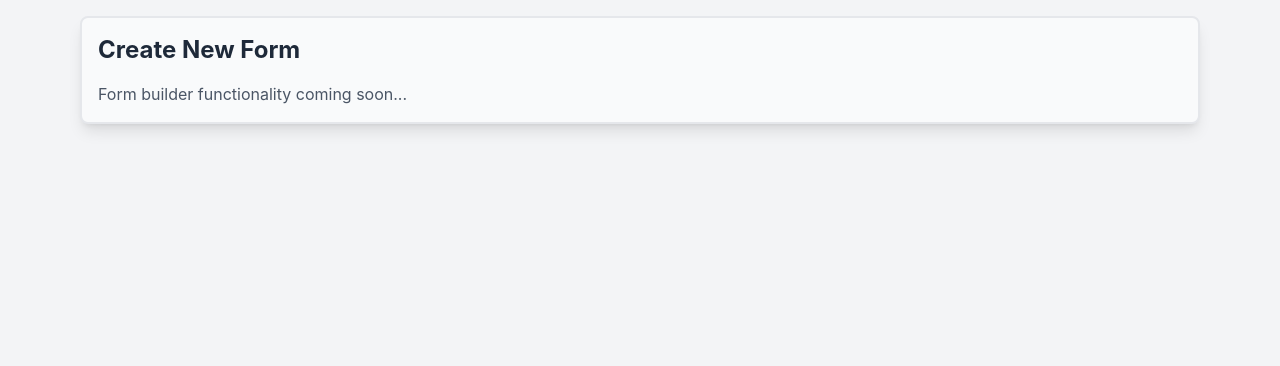
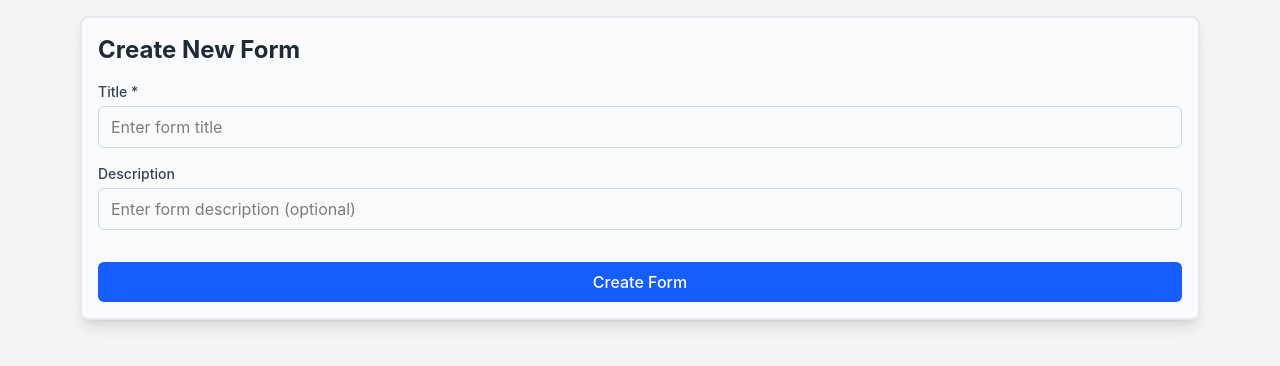
Before and after one commit to insanetim/tenthousand-test, a React (Vite) app in the folder client/: page /forms/new in a window 1280 px wide. Shown: the top 366 px of the page. Built offline with nearby package versions, Linux system fonts and the light colour scheme; no server answers; what @rtk-query/graphql-request-base-query would draw is missing.

Commit message:
update ui components

```diff
--- a/client/src/components/ErrorAlert.tsx
+++ /dev/null
@@ -1,13 +0,0 @@
-interface ErrorAlertProps {
-  errorMessage: string
-}
-
-const ErrorAlert: React.FC<ErrorAlertProps> = ({ errorMessage }) => {
-  return (
-    <div className="text-red-600 bg-red-50 border border-red-200 rounded p-3">
-      {errorMessage}
-    </div>
-  )
-}
-
-export default ErrorAlert
--- a/client/src/components/FormItem.tsx
+++ b/client/src/components/FormItem.tsx
@@ -1,5 +1,5 @@
 import { Eye, FileText } from "lucide-react"
-import { Link } from "react-router-dom"
+import Button from "./UI/Button"
 
 interface FormItemProps {
   id: string
@@ -21,20 +21,17 @@ const FormItem: React.FC<FormItemProps> = ({ id, title, description }) => {
         </div>
       </div>
       <div className="flex gap-3">
-        <Link
-          to={`/forms/${id}/fill`}
-          className="flex items-center gap-2 px-4 py-2 bg-blue-500 text-white rounded hover:bg-blue-600 transition-colors"
-        >
+        <Button to={`/forms/${id}/fill`}>
           <Eye size={16} />
           View Form
-        </Link>
-        <Link
+        </Button>
+        <Button
           to={`/forms/${id}/responses`}
-          className="flex items-center gap-2 px-4 py-2 bg-gray-500 text-white rounded hover:bg-gray-600 transition-colors"
+          variant="secondary"
         >
           <FileText size={16} />
           View Responses
-        </Link>
+        </Button>
       </div>
     </div>
   )
--- /dev/null
+++ b/client/src/components/UI/Button.tsx
@@ -0,0 +1,76 @@
+import React from "react"
+import { Link } from "react-router"
+
+interface ButtonProps {
+  children: React.ReactNode
+  onClick?: () => void
+  type?: "button" | "submit" | "reset"
+  variant?: "primary" | "secondary" | "danger"
+  disabled?: boolean
+  className?: string
+  to?: string
+  fullWidth?: boolean
+}
+
+const Button: React.FC<ButtonProps> = ({
+  children,
+  onClick,
+  type = "button",
+  variant = "primary",
+  disabled = false,
+  className = "",
+  to,
+  fullWidth = false,
+}) => {
+  const getVariantClasses = () => {
+    switch (variant) {
+      case "secondary":
+        return "bg-gray-600 text-white hover:bg-gray-700 focus:ring-gray-500"
+      case "danger":
+        return "bg-red-600 text-white hover:bg-red-700 focus:ring-red-500"
+      default:
+        return "bg-blue-600 text-white hover:bg-blue-700 focus:ring-blue-500"
+    }
+  }
+
+  const baseClasses =
+    "flex items-center gap-2 py-2 px-4 rounded-md focus:outline-none focus:ring-2 focus:ring-offset-2 transition-colors font-medium cursor-pointer"
+  const widthClasses = fullWidth ? "w-full justify-center" : ""
+  const disabledClasses = disabled ? "opacity-50 cursor-not-allowed" : ""
+  const variantClasses = getVariantClasses()
+
+  const classes = `
+    ${baseClasses}
+    ${widthClasses}
+    ${variantClasses}
+    ${disabledClasses}
+    ${className}
+  `.trim()
+
+  const sharedProps = {
+    className: classes,
+    children,
+  }
+
+  if (to) {
+    return (
+      <Link
+        to={to}
+        {...sharedProps}
+      >
+        {children}
+      </Link>
+    )
+  }
+
+  return (
+    <button
+      type={type}
+      onClick={onClick}
+      disabled={disabled}
+      {...sharedProps}
+    />
+  )
+}
+
+export default Button
--- /dev/null
+++ b/client/src/components/UI/ErrorAlert.tsx
@@ -0,0 +1,27 @@
+interface ErrorAlertProps {
+  errorMessage: string | string[]
+}
+
+const ErrorAlert: React.FC<ErrorAlertProps> = ({ errorMessage }) => {
+  const renderError = () => {
+    if (Array.isArray(errorMessage)) {
+      return (
+        <ul className="list-disc list-inside space-y-1">
+          {errorMessage.map((error, index) => (
+            <li key={index}>{error}</li>
+          ))}
+        </ul>
+      )
+    }
+
+    return <span>{errorMessage}</span>
+  }
+
+  return (
+    <div className="text-red-600 bg-red-50 border border-red-200 rounded p-3">
+      {renderError()}
+    </div>
+  )
+}
+
+export default ErrorAlert
--- /dev/null
+++ b/client/src/components/UI/FormField.tsx
@@ -0,0 +1,42 @@
+interface FormFieldProps {
+  value: string
+  onChange: (value: string) => void
+  hasError?: boolean
+  placeholder?: string
+  type?: 'text' | 'date'
+}
+
+const FormField: React.FC<FormFieldProps> = ({
+  value,
+  onChange,
+  hasError = false,
+  placeholder = "",
+  type = "text",
+}) => {
+  const handleChange = (e: React.ChangeEvent<HTMLInputElement>) => {
+    onChange(e.target.value)
+  }
+
+  const baseClasses =
+    "w-full px-3 py-2 border rounded-md focus:outline-none focus:ring-2 focus:ring-blue-500 focus:border-transparent transition-colors"
+  const errorClasses = "border-red-500 focus:ring-red-500"
+  const normalClasses = "border-gray-300"
+
+  const classes = `
+    ${baseClasses}
+    ${hasError ? errorClasses : normalClasses}
+  `.trim()
+
+  return (
+    <input
+      type={type}
+      value={value}
+      onChange={handleChange}
+      placeholder={placeholder}
+      className={classes}
+      aria-invalid={hasError}
+    />
+  )
+}
+
+export default FormField
--- a/client/src/pages/CreateForm.tsx
+++ b/client/src/pages/CreateForm.tsx
@@ -1,10 +1,96 @@
-import Wrapper from "../components/Wrapper"
+import { useState } from "react"
+import Button from "../components/UI/Button"
+import ErrorAlert from "../components/UI/ErrorAlert"
+import FormField from "../components/UI/FormField"
+import Wrapper from "../components/UI/Wrapper"
 
 const CreateForm = () => {
+  const [title, setTitle] = useState("")
+  const [description, setDescription] = useState("")
+  const [errors, setErrors] = useState<string[]>([])
+
+  const handleSubmit = (e: React.FormEvent) => {
+    e.preventDefault()
+
+    const newErrors: string[] = []
+
+    // Basic validation
+    if (!title.trim()) {
+      newErrors.push("Form title is required")
+    }
+
+    if (newErrors.length > 0) {
+      setErrors(newErrors)
+      return
+    }
+
+    setErrors([])
+
+    // TODO: Submit form to server
+    console.log("Form submitted:", { title, description })
+
+    // Reset form
+    setTitle("")
+    setDescription("")
+  }
+
+  const handleTitleChange = (value: string) => {
+    setTitle(value)
+    if (errors.length > 0) {
+      setErrors([])
+    }
+  }
+
   return (
     <Wrapper>
       <h1 className="text-2xl font-bold text-gray-800 mb-4">Create New Form</h1>
-      <p className="text-gray-600">Form builder functionality coming soon...</p>
+      {errors.length > 0 && (
+        <div className="mb-4">
+          <ErrorAlert errorMessage={errors} />
+        </div>
+      )}
+      <form
+        onSubmit={handleSubmit}
+        className="space-y-4"
+      >
+        <div>
+          <label
+            htmlFor="title"
+            className="block text-sm font-medium text-gray-700 mb-1"
+          >
+            Title *
+          </label>
+          <FormField
+            value={title}
+            onChange={handleTitleChange}
+            hasError={errors.some(error => error.includes("title"))}
+            placeholder="Enter form title"
+          />
+        </div>
+
+        <div>
+          <label
+            htmlFor="description"
+            className="block text-sm font-medium text-gray-700 mb-1"
+          >
+            Description
+          </label>
+          <FormField
+            value={description}
+            onChange={setDescription}
+            placeholder="Enter form description (optional)"
+          />
+        </div>
+
+        <div className="pt-4">
+          <Button
+            type="submit"
+            fullWidth
+          >
+            Create Form
+          </Button>
+        </div>
+      </form>
     </Wrapper>
   )
 }
--- a/client/src/pages/FillForm.tsx
+++ b/client/src/pages/FillForm.tsx
@@ -1,4 +1,4 @@
-import Wrapper from "../components/Wrapper"
+import Wrapper from "../components/UI/Wrapper"
 
 const FillForm = () => {
   return (
--- a/client/src/pages/Homepage.tsx
+++ b/client/src/pages/Homepage.tsx
@@ -1,10 +1,10 @@
 import { Plus } from "lucide-react"
-import { Link } from "react-router-dom"
 import { useGetFormsQuery } from "../api/formApiSlice"
-import ErrorAlert from "../components/ErrorAlert"
 import FormItem from "../components/FormItem"
-import Loading from "../components/Loading"
-import Wrapper from "../components/Wrapper"
+import Button from "../components/UI/Button"
+import ErrorAlert from "../components/UI/ErrorAlert"
+import Loading from "../components/UI/Loading"
+import Wrapper from "../components/UI/Wrapper"
 
 const Homepage = () => {
   const { data, isLoading, error } = useGetFormsQuery()
@@ -38,13 +38,10 @@ const Homepage = () => {
     <Wrapper>
       <div className="flex justify-between items-center mb-6">
         <h1 className="text-2xl font-bold">Forms</h1>
-        <Link
-          to="/forms/new"
-          className="flex items-center gap-2 px-6 py-3 bg-blue-500 text-white rounded-lg hover:bg-blue-600 transition-colors font-medium"
-        >
+        <Button to="/forms/new">
           <Plus size={20} />
           Create New Form
-        </Link>
+        </Button>
       </div>
       {content}
     </Wrapper>
--- a/client/src/pages/Responses.tsx
+++ b/client/src/pages/Responses.tsx
@@ -1,4 +1,4 @@
-import Wrapper from "../components/Wrapper"
+import Wrapper from "../components/UI/Wrapper"
 
 const Responses = () => {
   return (
```
Also changed, not shown: client/src/components/UI/Loading.tsx (renamed from client/src/components/Loading.tsx), client/src/components/UI/Wrapper.tsx (renamed from client/src/components/Wrapper.tsx).
